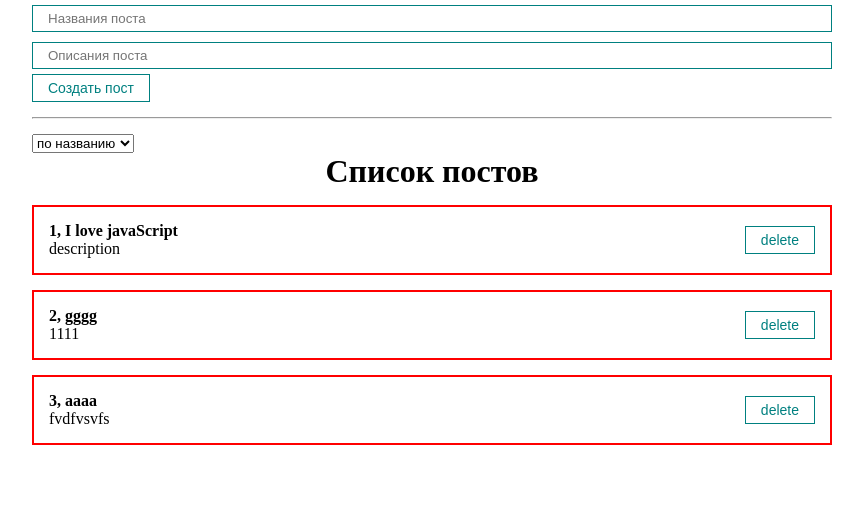
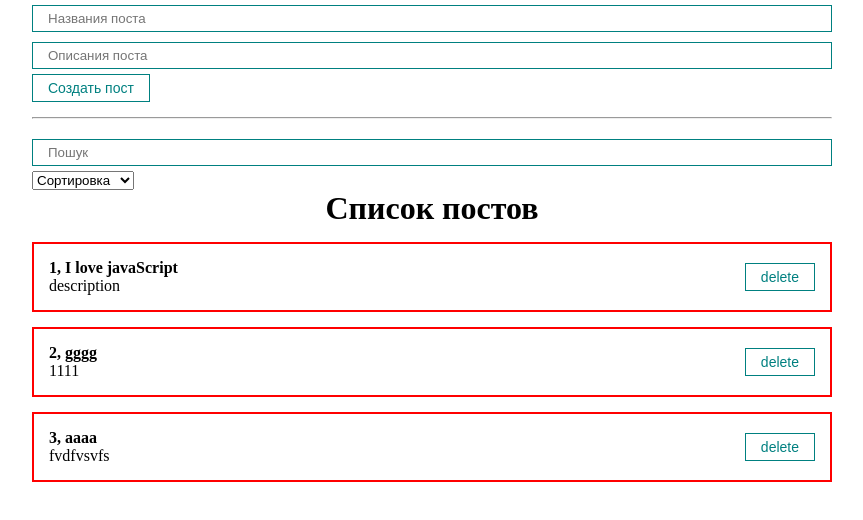
Before and after one commit to KratosHome/urokUlbi-, a React (Create React App) app: page / in a window 1280 px wide. Shown: the top 520 px of the page, without its empty margins (208-1071 px from the left). Built offline with nearby package versions, Linux system fonts and the light colour scheme.

Commit message:
add search

```diff
--- a/src/App.js
+++ b/src/App.js
@@ -1,8 +1,7 @@
-import React, { useRef, useState } from "react";
+import React, { useMemo, useRef, useState } from "react";
 import Postform from "./components/postForm";
 import Postlist from "./components/PostList";
 import "./components/styles/app.css"
-import Maybutton from "./components/UI/Button/MayButton";
 import MyInput from "./components/UI/Input/MyInput";
 import MaySelect from "./components/UI/select/MaySelect";
 
@@ -14,6 +13,21 @@ function App() {
   ])
 
   const [selectedSort, setSelectedSort] = useState("")
+  const [saerchQwery, setSearchQwery] = useState("")
+
+
+  const sortedPost = useMemo(() => {
+    console.log("fvfvsdf")
+    if (selectedSort) {
+      return [...posts].sort((a, b) => a[selectedSort].localeCompare(b[selectedSort]))
+    } else {
+      return posts
+    }
+  }, [selectedSort, posts])
+
+  const sortedAndSearchedPosts = useMemo(() => {
+    return sortedPost.filter(posts => posts.title.toLocaleUpperCase().includes(saerchQwery.toLocaleUpperCase()))
+  }, [saerchQwery,sortedPost])
 
   const createPost = (newPost) => {
     setPosts([...posts, newPost])
@@ -25,8 +39,8 @@ function App() {
 
   const sortPost = (sort) => {
     setSelectedSort(sort)
-    setPosts([...posts].sort((a, b)=> a[sort].localeCompare(b[sort])))
   }
+
 
   return (
     <div className="App">
@@ -34,6 +48,11 @@ return (
         create={createPost}
       />
       <hr style={{ margin: "15px 0" }} />
+      <MyInput
+        value={saerchQwery}
+        onChange={e => setSearchQwery(e.target.value)}
+        placeholder='Пошук'
+      />
       <MaySelect
         value={selectedSort}
         onChange={sortPost}
@@ -43,8 +62,8 @@ return (
           { value: "body", name: "по описанию" }
         ]}
       />
-    {posts.length !== 0
-      ? <Postlist remuve={remuvePost} posts={posts} title={"Список постов"} />
+      {sortedAndSearchedPosts.length !== 0
+        ? <Postlist remuve={remuvePost} posts={sortedAndSearchedPosts} title={"Список постов"} />
         : <h1 style={{ textAlign: "center" }}>
           Постов нету
         </h1>}
--- a/src/components/UI/Input/MyInput.jsx
+++ b/src/components/UI/Input/MyInput.jsx
@@ -3,7 +3,7 @@ import classes from "./Mainput.module.css"
 
 const MyInput = React.forwardRef((props, ref) => {
     return (
-        <input ref={ref} className={classes.myInput} {...props}/>
+        <input  ref={ref} className={classes.myInput} {...props}/>
     );
 })
 
--- a/src/components/UI/select/MaySelect.jsx
+++ b/src/components/UI/select/MaySelect.jsx
@@ -6,7 +6,7 @@ const MaySelect = ({ oprions, defoltValue, value, onChange }) => {
             value={value}
             onChange={event => onChange(event.target.value)}
         >
-            <option disabled value="1">{defoltValue}</option>
+            <option disabled value="">{defoltValue}</option>
             {oprions.map(opti =>
                 <option key={opti.value} value={opti.value}>
                     {opti.name}
```
Lines whose indentation alone changed are shown as unchanged.
